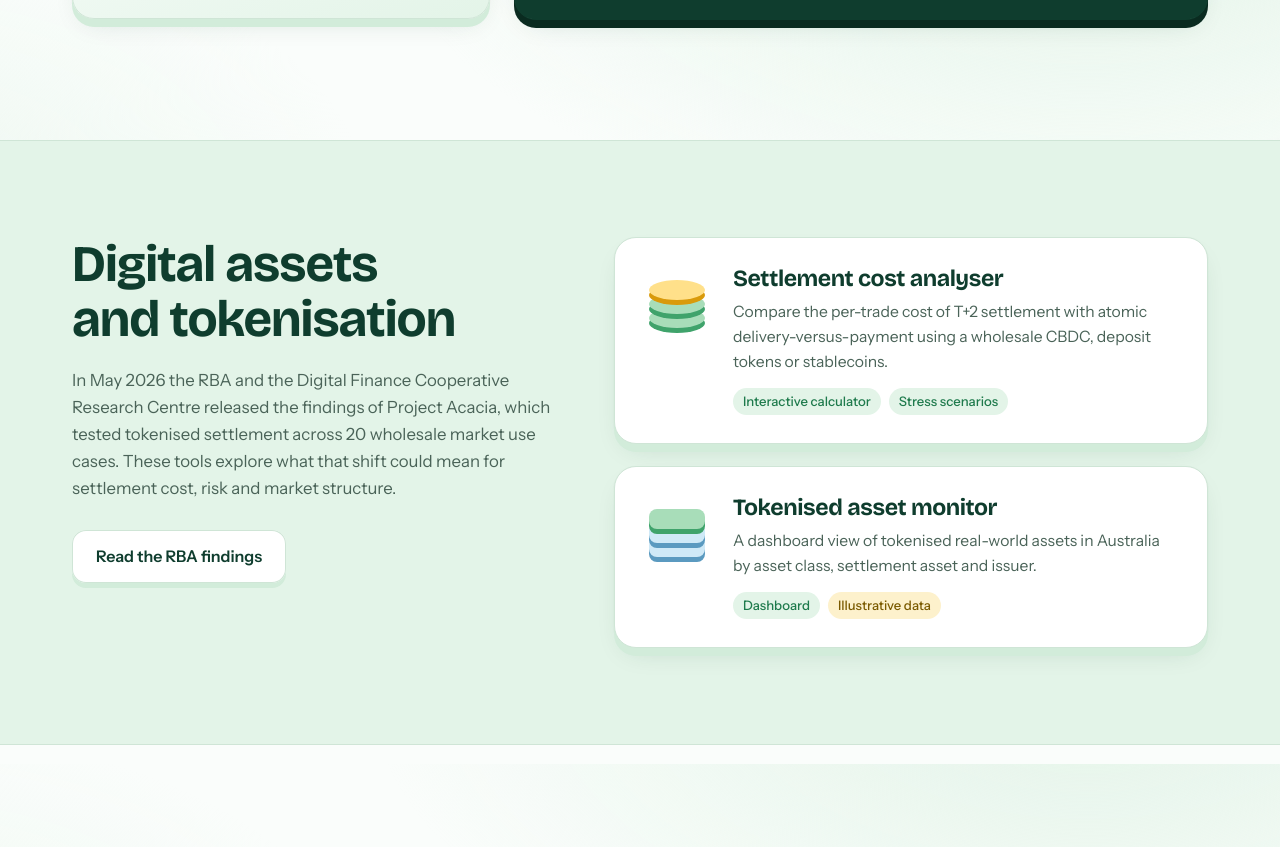
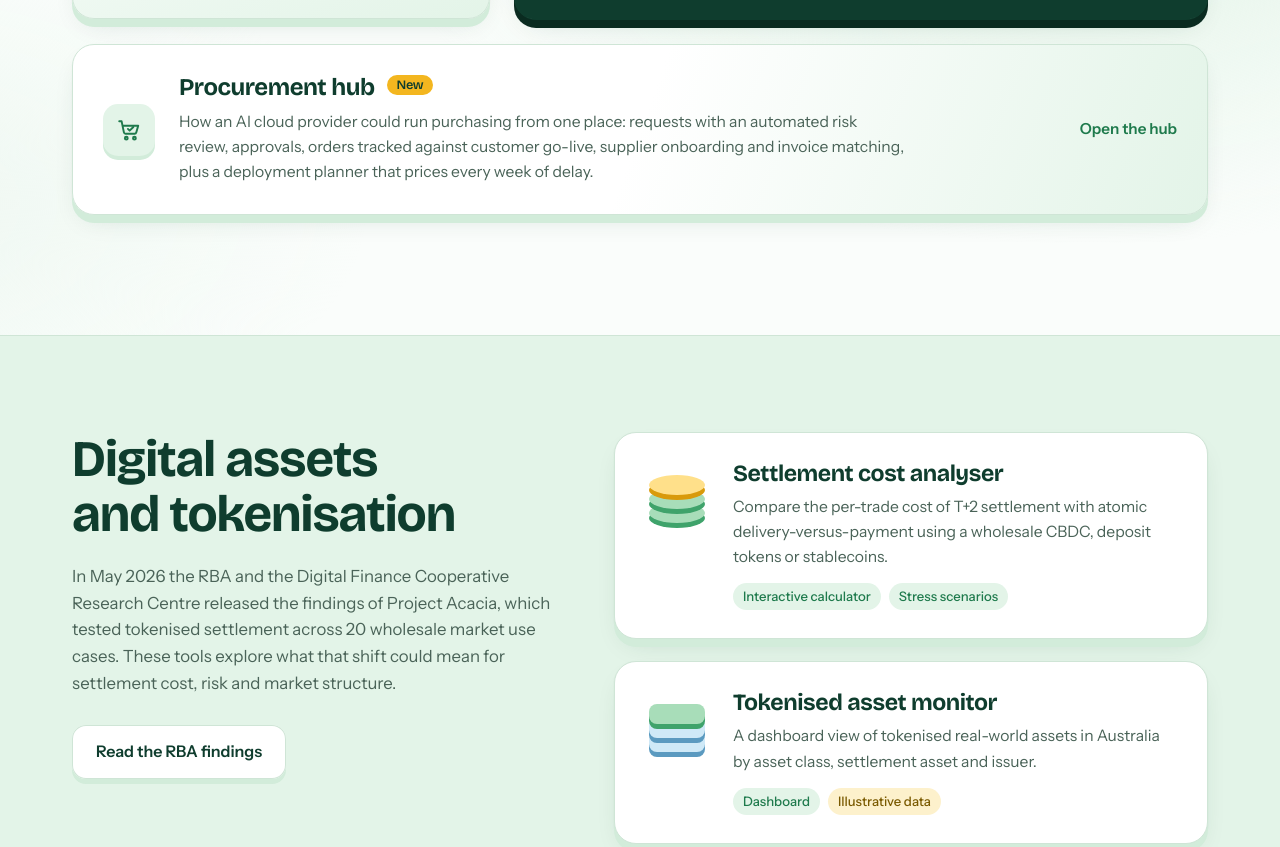
Before and after one commit to RohanTainwala/Finingale, a plain HTML site: page index.html in a window 1280 px wide. Shown: the part 1636-2483 px from the top of the page. Drawn offline with nearby package versions, Linux system fonts and the light colour scheme; animation ran at ten frames a second.

Commit message:
Update index.html

```diff
--- a/index.html
+++ b/index.html
@@ -272,6 +272,12 @@ h1, h2, h3, h4 { font-family: var(--font-display); font-weight: 700; letter-spac
 .tile.new .go { color: var(--sage); }
 .tile.new .tile-icon { background: rgba(168,221,185,.16); box-shadow: 0 4px 0 rgba(0,0,0,.25); color: var(--sage); }
 .tile.new:hover { box-shadow: 0 12px 0 #0A2B20, 0 26px 40px -18px rgba(15,61,46,.5); }
+.tile.wide { grid-column: 1 / -1; display: grid; grid-template-columns: auto minmax(0,1fr) auto; align-items: center; gap: 8px 24px; background: linear-gradient(110deg, #FFFFFF 50%, var(--mint)); }
+.tile.wide .tile-icon { grid-row: span 2; }
+.tile.wide h3 { display: flex; align-items: center; gap: 12px; flex-wrap: wrap; }
+.tile.wide p { max-width: 70ch; }
+.tile.wide .go { grid-column: 3; grid-row: 1 / span 2; margin: 0; padding: 0; white-space: nowrap; }
+@media (max-width: 700px) { .tile.wide { grid-template-columns: 1fr; } .tile.wide .tile-icon { grid-row: auto; } .tile.wide .go { grid-column: auto; grid-row: auto; } }
 .pill-new { align-self: flex-start; font-size: .8rem; font-weight: 600; color: var(--evergreen); background: var(--marigold); padding: 3px 10px; border-radius: 999px; }
 
 /* Digital assets band */
@@ -480,6 +486,12 @@ h1, h2, h3, h4 { font-family: var(--font-display); font-weight: 700; letter-spac
       <p>Tools exploring tokenised settlement and real-world assets in Australia, inspired by the RBA's Project Acacia.</p>
       <span class="go">Explore the section</span>
     </a>
+    <a href="procurement-hub.html" class="tile slab wide tilt">
+      <span class="tile-icon" aria-hidden="true"><svg viewBox="0 0 24 24" fill="none" stroke="currentColor" stroke-width="1.8" stroke-linecap="round" stroke-linejoin="round"><path d="M3 4h2.2l2.1 10.2a1.5 1.5 0 0 0 1.5 1.2h8.4a1.5 1.5 0 0 0 1.5-1.1L20.5 8H6.1"/><circle cx="9.5" cy="19.5" r="1.3"/><circle cx="17" cy="19.5" r="1.3"/><path d="M11 11l1.6 1.6L16 9.2"/></svg></span>
+      <h3>Procurement hub <span class="pill-new">New</span></h3>
+      <p>How an AI cloud provider could run purchasing from one place: requests with an automated risk review, approvals, orders tracked against customer go-live, supplier onboarding and invoice matching, plus a deployment planner that prices every week of delay.</p>
+      <span class="go">Open the hub</span>
+    </a>
   </div>
 </section>
 
@@ -593,6 +605,7 @@ h1, h2, h3, h4 { font-family: var(--font-display); font-weight: 700; letter-spac
           <li><a href="calc-15-kelly-criterion.html">Kelly criterion</a></li>
           <li><a href="calc-16-dcf.html">DCF valuation</a></li>
           <li><a href="calc-17-gpu-fleet-economics.html">GPU fleet economics</a></li>
+          <li><a href="procurement-hub.html">Procurement hub</a></li>
           <li><a href="settlement_calc.html">Settlement cost analyser</a></li>
           <li><a href="rwa_monitor.html">Tokenised asset monitor</a></li>
         </ul>
```
